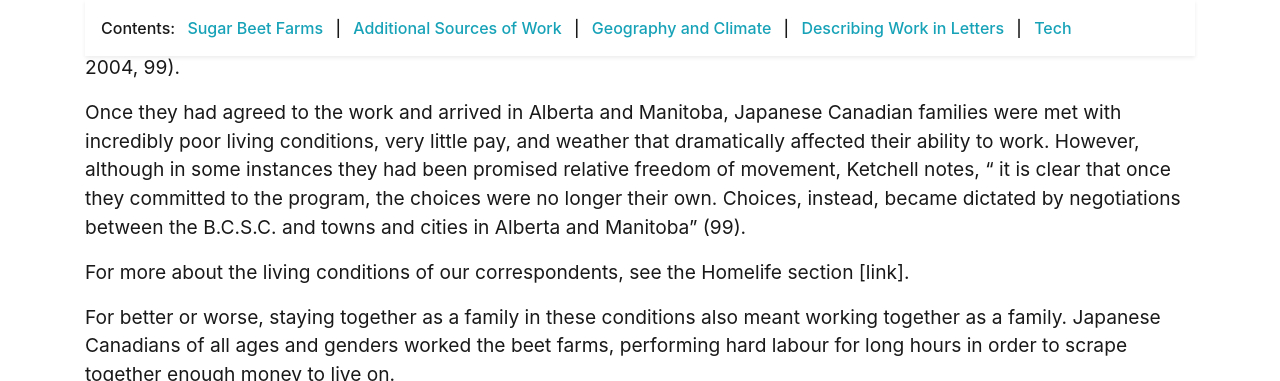
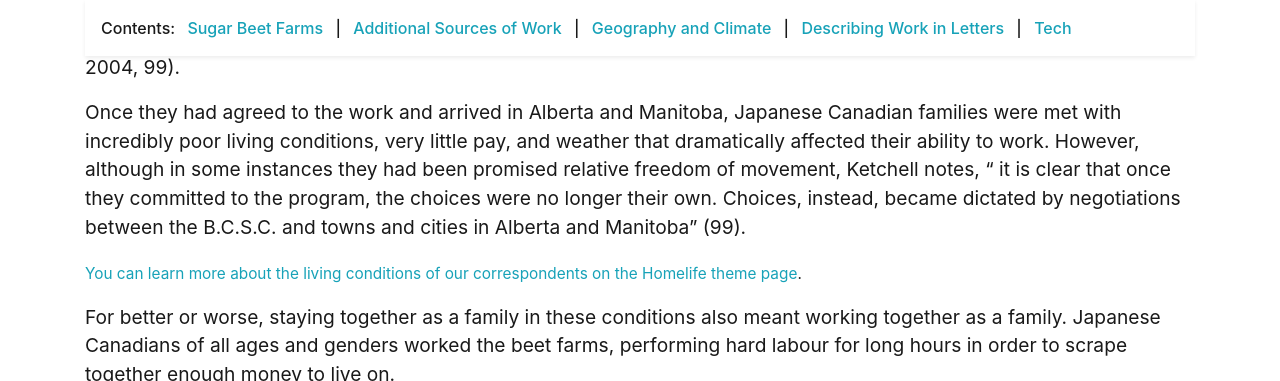
Before and after one commit to ubc-library-rbsc/gillis-2021, a Jekyll site: the page built from pages/labour.md, in a window 1280 px wide and 900 px high, scrolled down 451 px, cut to the strip 0-381 px from the top of the window. Built offline with Jekyll 4.4.1, drawn with Linux system fonts in a browser that asks for light colours.

Commit message:
Update labour.md

```diff
--- a/pages/labour.md
+++ b/pages/labour.md
@@ -17,7 +17,7 @@
 
 Once they had agreed to the work and arrived in Alberta and Manitoba, Japanese Canadian families were met with incredibly poor living conditions, very little pay, and weather that dramatically affected their ability to work. However, although in some instances they had been promised relative freedom of movement, Ketchell notes, “ it is clear that once they committed to the program, the choices were no longer their own. Choices, instead, became dictated by negotiations between the B.C.S.C. and towns and cities in Alberta and Manitoba” (99).
 
-For more about the living conditions of our correspondents, see the Homelife section [link].
+<small><a href="https://ubc-library-rbsc.github.io/gillis-2021/homelife.html"> You can learn more about the living conditions of our correspondents on the Homelife theme page</a>.</small>
 
 For better or worse, staying together as a family in these conditions also meant working together as a family. Japanese Canadians of all ages and genders worked the beet farms, performing hard labour for long hours in order to scrape together enough money to live on.
 
```
